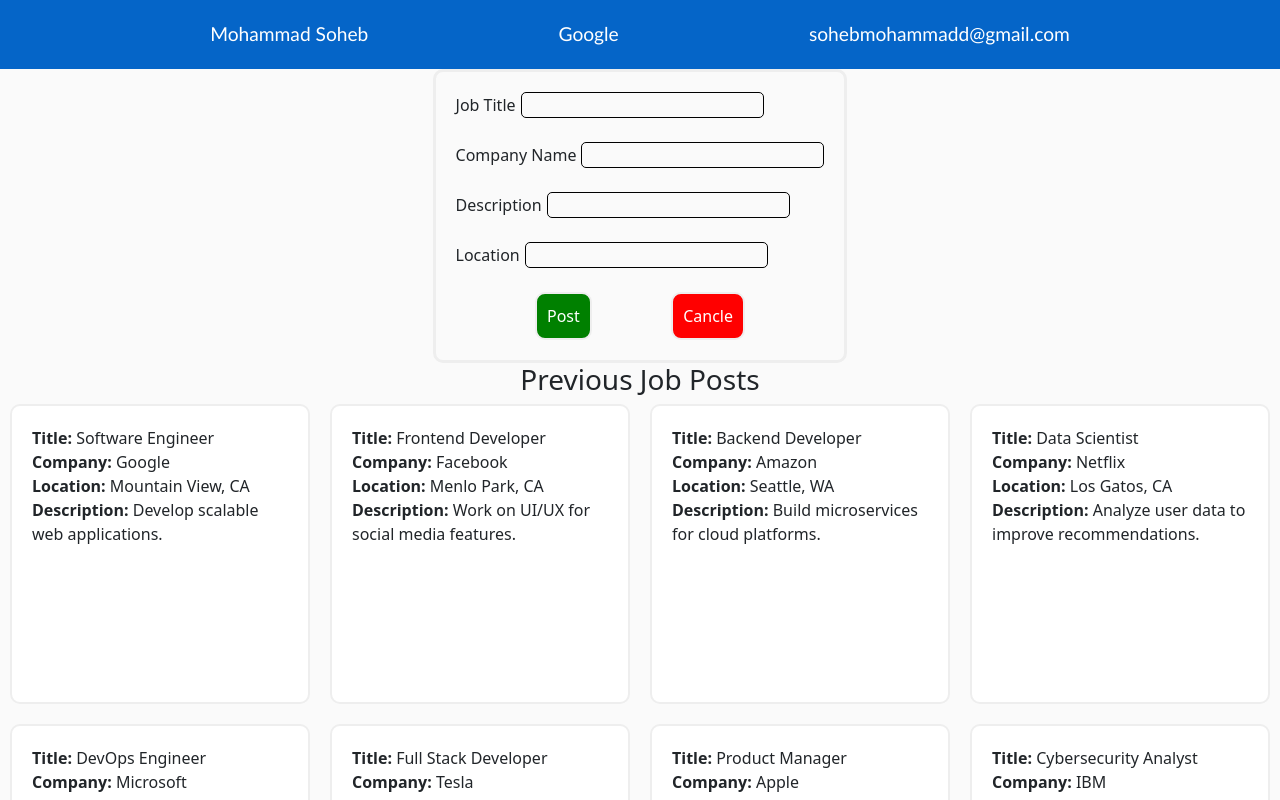
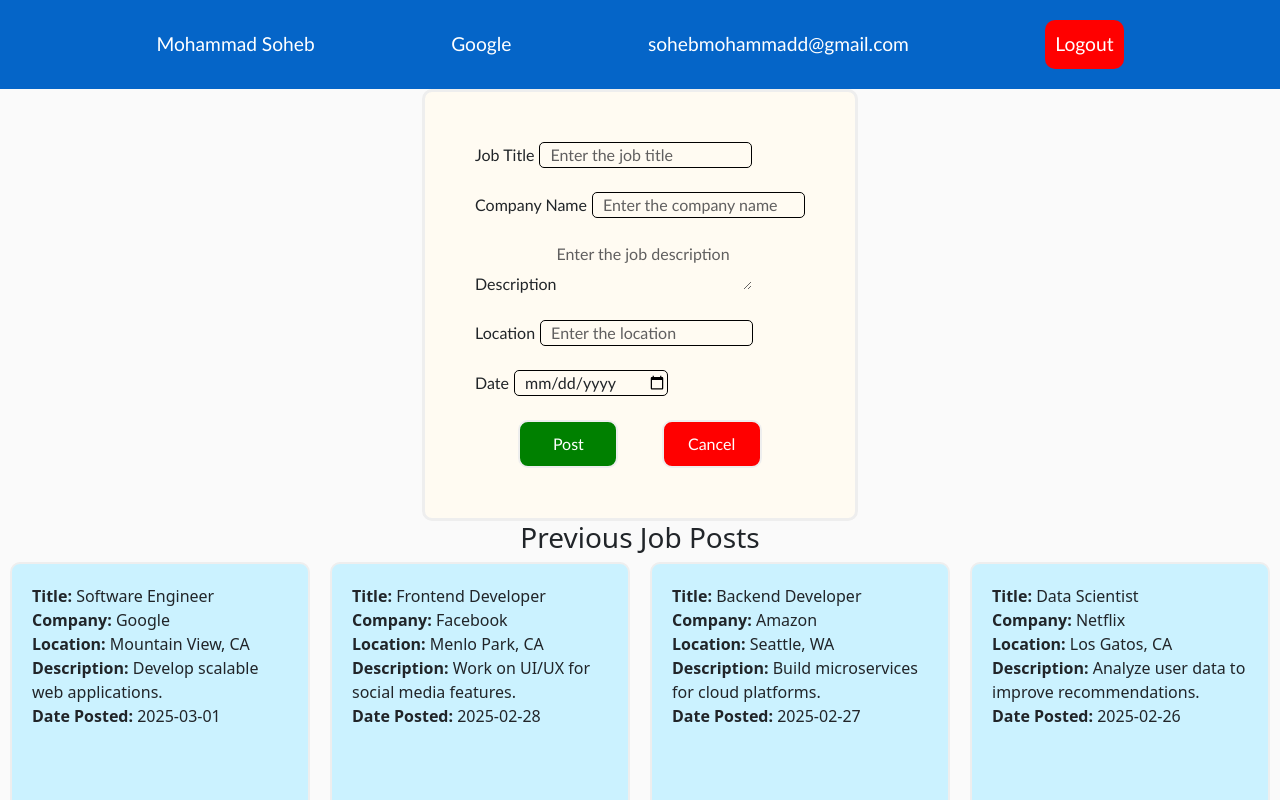
Before and after one commit to Codeboy16/hahProject, a React (Vite) app: page /poc in a window 1280 px wide. Both pictures are taken after a click on the button "Post New Job". Shown: the top 800 px of the page. Built offline with nearby package versions, Linux system fonts and the light colour scheme.

Commit message:
added some css in employer dashboard.js

```diff
--- a/src/index.css
+++ b/src/index.css
@@ -61,9 +61,17 @@
 }
 .postBtn1{
     background-color: green;
+    width: 100px;
 }
-.cancleBtn{
+.logout{
     background-color: red;
+    padding: 10px;
+    color: #ffffff;
+    border-radius: 10px;
+}
+.cancelBtn{
+    background-color: red;
+    width: 100px;
 }
 .postBtn button{
     background-color: orange;
@@ -85,7 +93,7 @@
     padding: 20px;
     height: 300px;
     width: 300px;
-    background-color: #ffffff;
+    background-color: #cbf2ff;
 }
 /* .oldJob:hover{
     background-color: red;
@@ -107,8 +115,10 @@
     align-items: center;
     flex-direction: column;
     border: 3px solid #eeeeee;
-    padding: 20px;
+    padding: 50px;
     border-radius: 10px;
+    background-color: #fffbf2;
+    font-family: 'Trebuchet MS', 'Lucida Sans Unicode', 'Lucida Grande', 'Lucida Sans', Arial, sans-serif;
 
 }
 .newJob input{
--- a/src/pages/EmployerDashboard.jsx
+++ b/src/pages/EmployerDashboard.jsx
@@ -1,39 +1,38 @@
-import React,{useState} from 'react'
-import '../index.css'
+import React, { useState } from 'react';
+import '../index.css';
 import Footer from '../components/footer';
+
 const EmployerDashboard = () => {
   const [jobs, setJobs] = useState([
-    { id: 1, title: "Software Engineer", company: "Google", location: "Mountain View, CA", description: "Develop scalable web applications." },
-    { id: 2, title: "Frontend Developer", company: "Facebook", location: "Menlo Park, CA", description: "Work on UI/UX for social media features." },
-    { id: 3, title: "Backend Developer", company: "Amazon", location: "Seattle, WA", description: "Build microservices for cloud platforms." },
-    { id: 4, title: "Data Scientist", company: "Netflix", location: "Los Gatos, CA", description: "Analyze user data to improve recommendations." },
-    { id: 5, title: "DevOps Engineer", company: "Microsoft", location: "Redmond, WA", description: "Automate CI/CD pipelines for cloud infrastructure." },
-    { id: 6, title: "Full Stack Developer", company: "Tesla", location: "Palo Alto, CA", description: "Develop applications for self-driving car software." },
-    { id: 7, title: "Product Manager", company: "Apple", location: "Cupertino, CA", description: "Lead development of innovative tech products." },
-    { id: 8, title: "Cybersecurity Analyst", company: "IBM", location: "New York, NY", description: "Monitor and enhance security systems." },
-    { id: 9, title: "Machine Learning Engineer", company: "OpenAI", location: "San Francisco, CA", description: "Train AI models for natural language processing." },
-    { id: 10, title: "Cloud Engineer", company: "Oracle", location: "Austin, TX", description: "Manage cloud infrastructure for enterprise solutions." }
+    { id: 1, title: "Software Engineer", company: "Google", location: "Mountain View, CA", description: "Develop scalable web applications.", dateOfPosted: "2025-03-01" },
+    { id: 2, title: "Frontend Developer", company: "Facebook", location: "Menlo Park, CA", description: "Work on UI/UX for social media features.", dateOfPosted: "2025-02-28" },
+    { id: 3, title: "Backend Developer", company: "Amazon", location: "Seattle, WA", description: "Build microservices for cloud platforms.", dateOfPosted: "2025-02-27" },
+    { id: 4, title: "Data Scientist", company: "Netflix", location: "Los Gatos, CA", description: "Analyze user data to improve recommendations.", dateOfPosted: "2025-02-26" },
+    { id: 5, title: "DevOps Engineer", company: "Microsoft", location: "Redmond, WA", description: "Automate CI/CD pipelines for cloud infrastructure.", dateOfPosted: "2025-02-25" },
   ]);
 
   const [newJob, setNewJob] = useState({
     title: "",
     company: "",
-    description: ""
+    description: "",
+    location: ""
   });
 
   const postAJob = () => {
     document.querySelector(".newJob").style.display = "block";
     document.querySelector(".postBtn").style.display = "none";
   };
-  const cancle=()=>{
+
+  const cancel = () => {
     document.querySelector(".newJob").style.display = "none";
     document.querySelector(".postBtn").style.display = "block";
-  }
+  };
 
   const addTheJob = () => {
-    if (newJob.title && newJob.company && newJob.description) {
-      setJobs([...jobs, { ...newJob, id: jobs.length + 1 }]);
-      setNewJob({ title: "", company: "", description: "" }); // Reset input fields
+    if (newJob.title && newJob.company && newJob.description && newJob.location) {
+      const currentDate = new Date().toISOString().split("T")[0]; // Format: YYYY-MM-DD
+      setJobs([...jobs, { ...newJob, id: jobs.length + 1, dateOfPosted: currentDate }]);
+      setNewJob({ title: "", company: "", description: "", location: "" }); // Reset input fields
       document.querySelector(".newJob").style.display = "none";
       document.querySelector(".postBtn").style.display = "flex";
     } else {
@@ -42,44 +41,45 @@
   };
 
   return (
-    < div className="body">
+    <div className="body">
       <div className="empDetails">
         <div>Mohammad Soheb</div>
         <div>Google</div>
         <div>sohebmohammadd@gmail.com</div>
+        <button className="logout">Logout</button>
       </div>
 
       <div className="postBtn">
         <button onClick={postAJob}>Post New Job</button>
       </div>
+
       <div className="np">
         <div className="newJob">
           <label>Job Title</label>
-      <input type="text" value={newJob.title} onChange={(e) => setNewJob({ ...newJob, title: e.target.value })} />
-      <br />
-      <br />
+          <input placeholder='Enter the job title' type="text" value={newJob.title} onChange={(e) => setNewJob({ ...newJob, title: e.target.value })} />
+          <br /><br />
 
           <label>Company Name</label>
-      <input type="text" value={newJob.company} onChange={(e) => setNewJob({ ...newJob, company: e.target.value })} />
-      <br />
-      <br />
+          <input placeholder="Enter the company name"type="text" value={newJob.company} onChange={(e) => setNewJob({ ...newJob, company: e.target.value })} />
+          <br /><br />
 
           <label>Description</label>
-      <input type="text" value={newJob.description} onChange={(e) => setNewJob({ ...newJob, description: e.target.value })} />
-      <br />
-      <br />
+          <textarea placeholder='Enter the job description' type="text" value={newJob.description} onChange={(e) => setNewJob({ ...newJob, description: e.target.value })} />
+          <br /><br />
+
           <label>Location</label>
-      <input type="text" value={newJob.location} onChange={(e) => setNewJob({ ...newJob, location: e.target.value })} />
-      <br />
-      <br />
+          <input placeholder='Enter the location' type="text" value={newJob.location} onChange={(e) => setNewJob({ ...newJob, location: e.target.value })} />
+          <br /><br />
+          <label>Date</label>
+          <input placeholder="Enter the Date"type="date" value={newJob.dateOfPosted} onChange={(e) => setNewJob({ ...newJob, dateOfPosted: e.target.value })} />
+          <br /><br />
+
           <div className="jobPostBtns">
-      <button  className="postBtn1"onClick={addTheJob}>Post</button>
-      <button className="cancleBtn" onClick={cancle}>Cancle</button>
-      </div>
-
+            <button className="postBtn1" onClick={addTheJob}>Post</button>
+            <button className="cancelBtn" onClick={cancel}>Cancel</button>
           </div>
         </div>
-
+      </div>
 
       <div className="pp">
         <h3>Previous Job Posts</h3>
@@ -92,12 +92,14 @@
             <div><b>Company: </b>{job.company}</div>
             <div><b>Location: </b>{job.location}</div>
             <div><b>Description: </b>{job.description}</div>
+            <div><b>Date Posted: </b>{job.dateOfPosted}</div>
           </div>
         ))}
       </div>
-    <Footer></Footer>
+
+      <Footer />
     </div>
-  )
-}
+  );
+};
 
-export default EmployerDashboard
+export default EmployerDashboard;
```
Also changed, not shown: src/pages/EmployeeDashboard.jsx (added, +10 -0 lines). Lines whose indentation alone changed are shown as unchanged.
